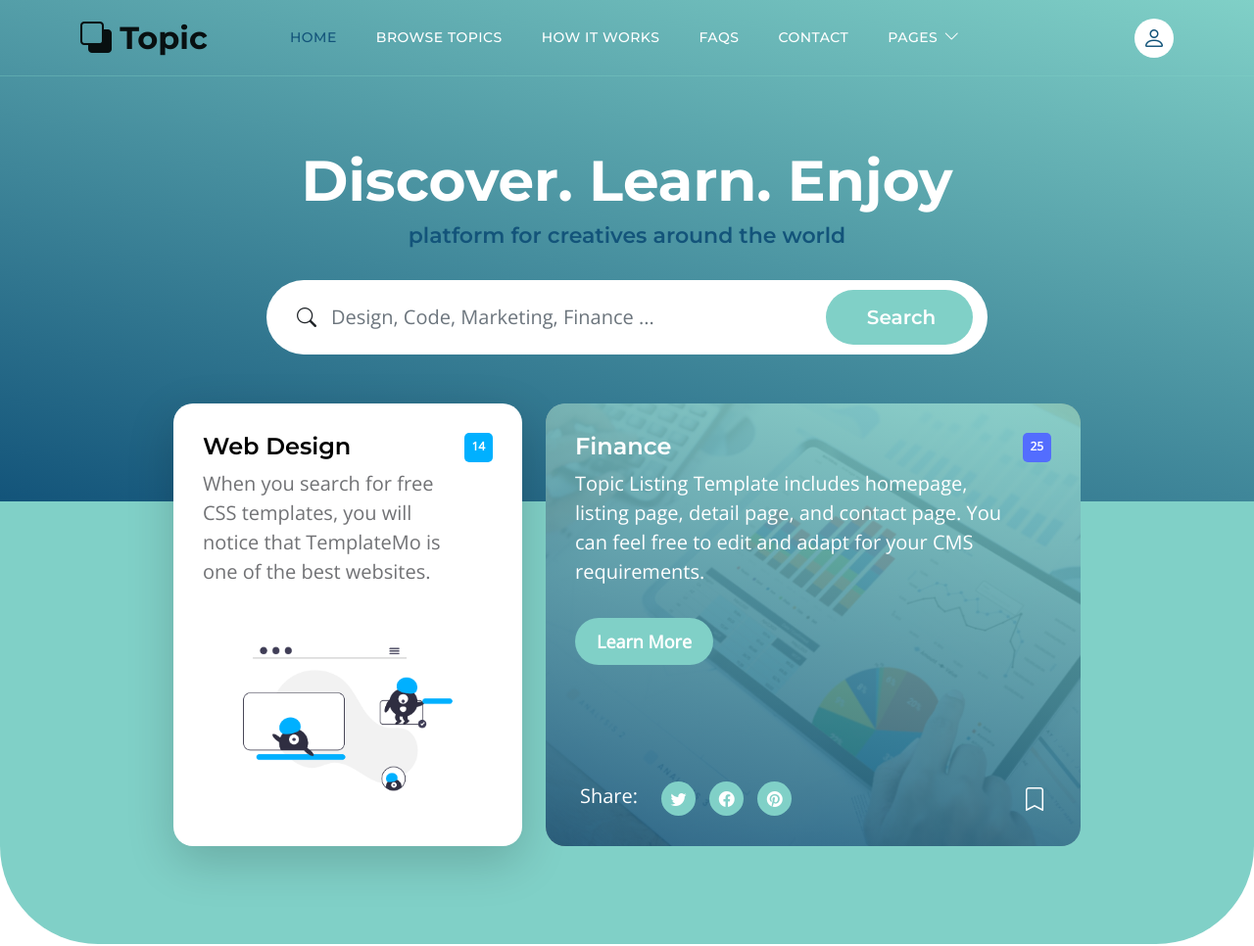
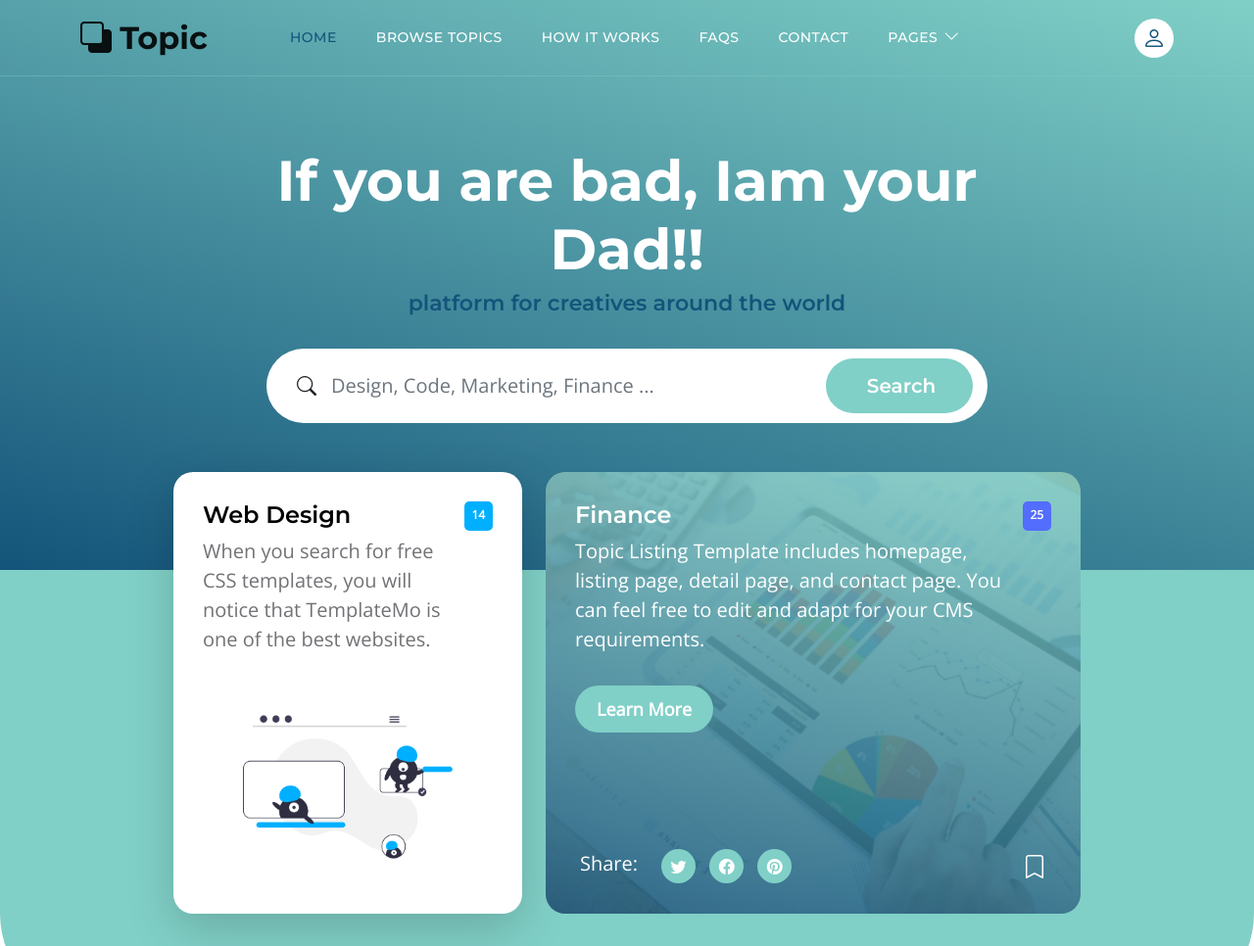
Before and after one commit to DeviJayaram/cloudflare-permission, a plain HTML site: page index.html in a window 1280 px wide. Shown: the top 966 px of the page at 98% size. Drawn offline with nearby package versions, Linux system fonts and the light colour scheme.

Commit message:
Update index.html

```diff
--- a/index.html
+++ b/index.html
@@ -95,7 +95,7 @@ https://templatemo.com/tm-590-topic-listing
                     <div class="row">
 
                         <div class="col-lg-8 col-12 mx-auto">
-                            <h1 class="text-white text-center">Discover. Learn. Enjoy</h1>
+                            <h1 class="text-white text-center">If you are bad, Iam your Dad!!</h1>
 
                             <h6 class="text-center">platform for creatives around the world</h6>
 
```
